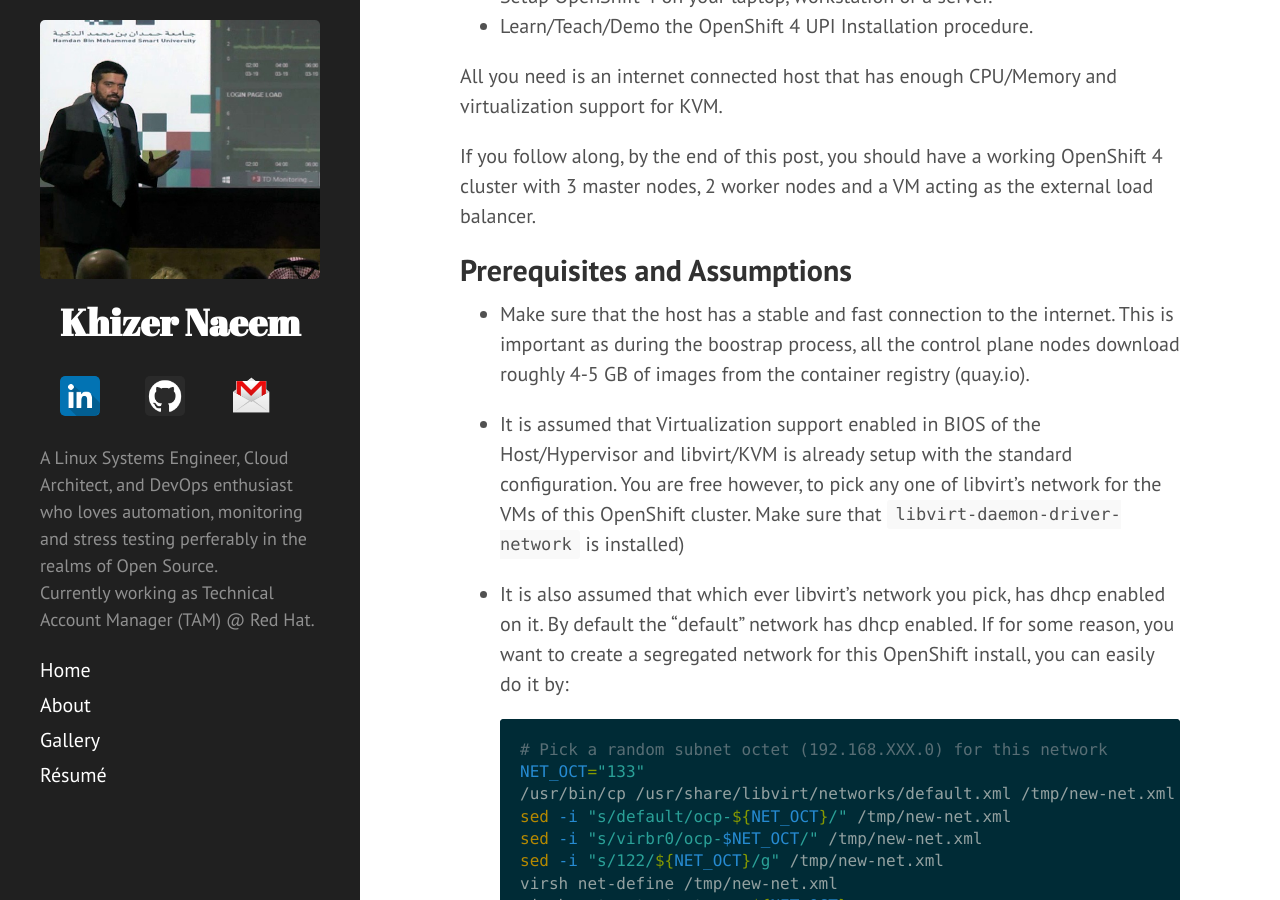
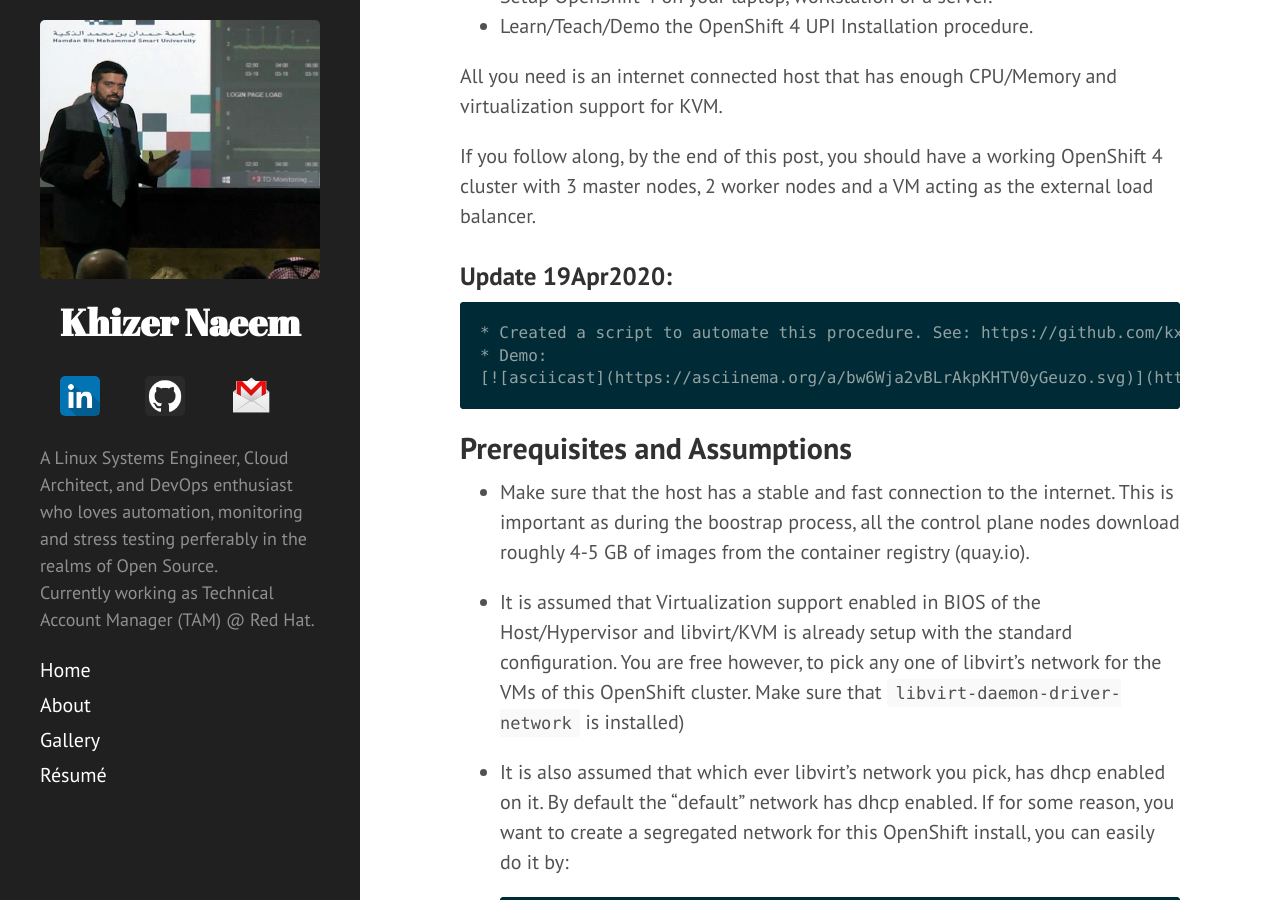
Before and after one commit to kxr/kxr.github.io, a Jekyll site: the page built from _posts/2019-08-17-openshift-4-upi-install-libvirt-kvm.md, in a window 1280 px wide and 900 px high, scrolled down 359 px. Built offline with Jekyll 4.4.1, drawn with Linux system fonts in a browser that asks for light colours; comment, search, counter and statistics services are not loaded.

Commit message:
updated 2019-08-17-openshift-4-upi-install-libvirt-kvm.md

```diff
--- a/_posts/2019-08-17-openshift-4-upi-install-libvirt-kvm.md
+++ b/_posts/2019-08-17-openshift-4-upi-install-libvirt-kvm.md
@@ -11,6 +11,14 @@ I am writing this blog post to document the procedure of installing OpenShift 4
 All you need is an internet connected host that has enough CPU/Memory and virtualization support for KVM.
 
 If you follow along, by the end of this post, you should have a working OpenShift 4 cluster with 3 master nodes, 2 worker nodes and a VM acting as the external load balancer.
+
+### Update 19Apr2020:
+
+    * Created a script to automate this procedure. See: https://github.com/kxr/ocp4_setup_upi_kvm
+    * Demo:
+    [![asciicast](https://asciinema.org/a/bw6Wja2vBLrAkpKHTV0yGeuzo.svg)](https://asciinema.org/a/bw6Wja2vBLrAkpKHTV0yGeuzo)
+
+
 
 ## Prerequisites and Assumptions
 
```
